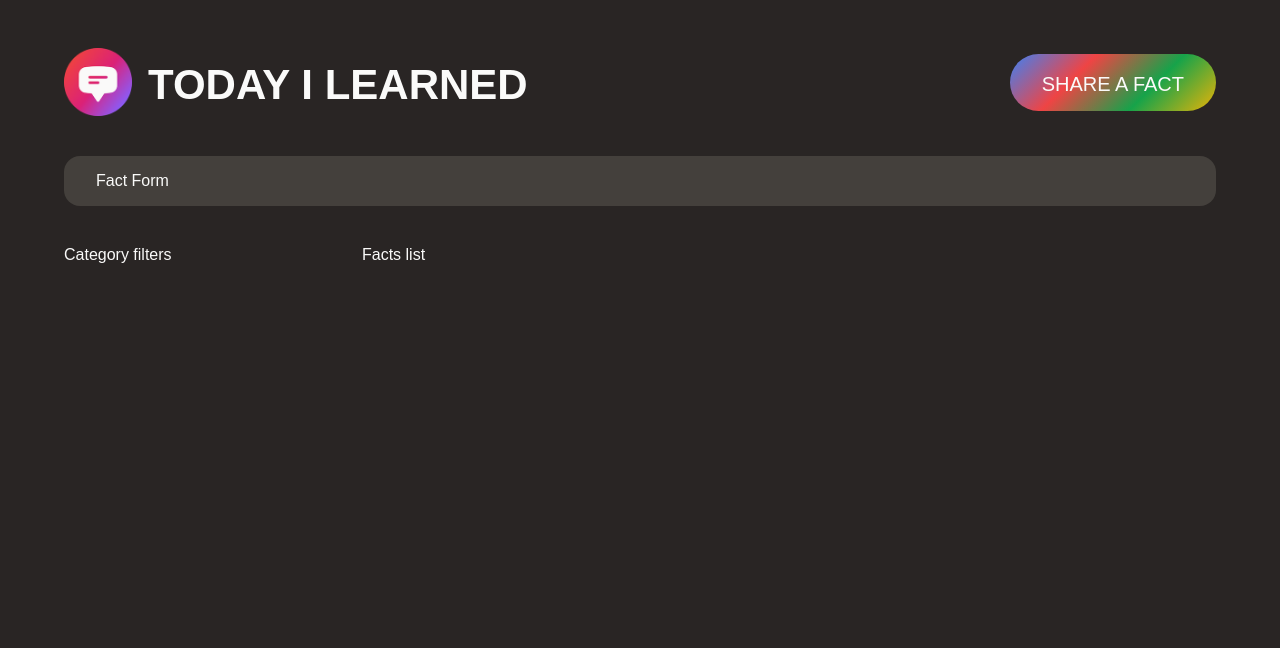
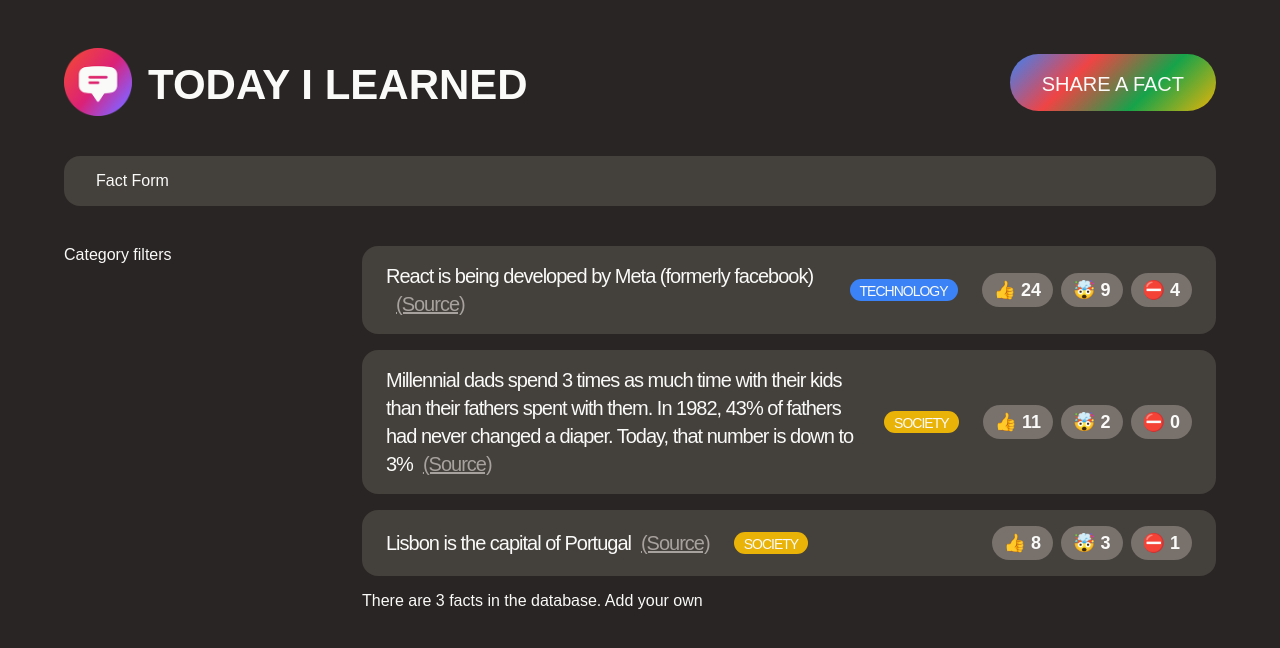
Before and after one commit to darg3/WhatILearned, a React (Create React App) app: page / in a window 1280 px wide. Shown: the top 648 px of the page. Built offline with nearby package versions, Linux system fonts and the light colour scheme; a web font is replaced by a local one.

Commit message:
react 1.02

```diff
--- a/src/App.js
+++ b/src/App.js
@@ -1,4 +1,49 @@
 import "./style.css";
+
+const CATEGORIES = [
+  { name: "technology", color: "#3b82f6" },
+  { name: "science", color: "#16a34a" },
+  { name: "finance", color: "#ef4444" },
+  { name: "society", color: "#eab308" },
+  { name: "entertainment", color: "#db2777" },
+  { name: "health", color: "#14b8a6" },
+  { name: "history", color: "#f97316" },
+  { name: "news", color: "#8b5cf6" },
+];
+
+const initialFacts = [
+  {
+    id: 1,
+    text: "React is being developed by Meta (formerly facebook)",
+    source: "https://opensource.fb.com/",
+    category: "technology",
+    votesInteresting: 24,
+    votesMindblowing: 9,
+    votesFalse: 4,
+    createdIn: 2021,
+  },
+  {
+    id: 2,
+    text: "Millennial dads spend 3 times as much time with their kids than their fathers spent with them. In 1982, 43% of fathers had never changed a diaper. Today, that number is down to 3%",
+    source:
+      "https://www.mother.ly/parenting/millennial-dads-spend-more-time-with-their-kids",
+    category: "society",
+    votesInteresting: 11,
+    votesMindblowing: 2,
+    votesFalse: 0,
+    createdIn: 2019,
+  },
+  {
+    id: 3,
+    text: "Lisbon is the capital of Portugal",
+    source: "https://en.wikipedia.org/wiki/Lisbon",
+    category: "society",
+    votesInteresting: 8,
+    votesMindblowing: 3,
+    votesFalse: 1,
+    createdIn: 2015,
+  },
+];
 
 function App() {
   const appTitle = "Today I Learned";
@@ -14,7 +59,7 @@
             width="68"
             alt="Today I learned logo"
           />
-          <h1>Today I learned</h1>
+          <h1>{appTitle}</h1>
         </div>
         <button className="btn btn-large btn-open">Share a fact</button>
       </header>
@@ -37,7 +82,51 @@
 }
 
 function FactList() {
-  return <section>Facts list</section>;
+  // TEMPORARY
+  const facts = initialFacts;
+
+  return (
+    <section>
+      <ul className="facts-list">
+        {facts.map((fact) => (
+          <Fact key={fact.id} fact={fact} />
+        ))}
+      </ul>
+      <p>There are {facts.length} facts in the database. Add your own</p>
+    </section>
+  );
+}
+
+function Fact({ fact }) {
+  return (
+    <li className="fact">
+      <p>
+        {fact.text}
+        <a
+          className="source"
+          rel="noreferrer"
+          href={fact.source}
+          target="_blank"
+        >
+          (Source)
+        </a>
+      </p>
+      <span
+        className="tag"
+        style={{
+          backgroundColor: CATEGORIES.find((cat) => cat.name === fact.category)
+            .color,
+        }}
+      >
+        {fact.category}
+      </span>
+      <div className="vote-buttons">
+        <button>👍 {fact.votesInteresting}</button>
+        <button>🤯 {fact.votesMindblowing}</button>
+        <button>⛔️ {fact.votesFalse}</button>
+      </div>
+    </li>
+  );
 }
 
 export default App;
--- a/src/style.css
+++ b/src/style.css
@@ -16,7 +16,7 @@
 }
 
 /* Main LAYOUT */
-.container {
+#root {
   max-width: 1500px;
   margin: 0 auto;
 }
```
